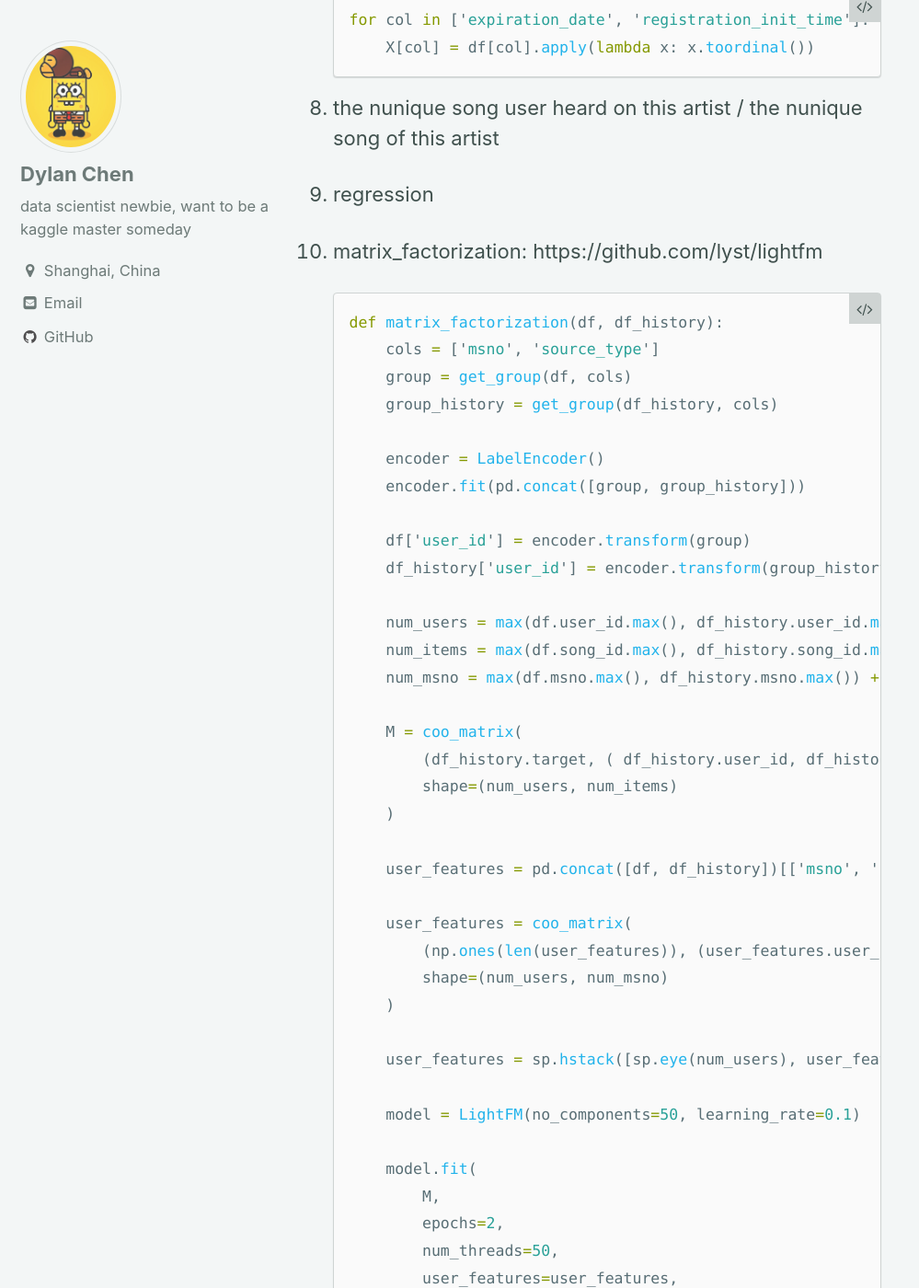
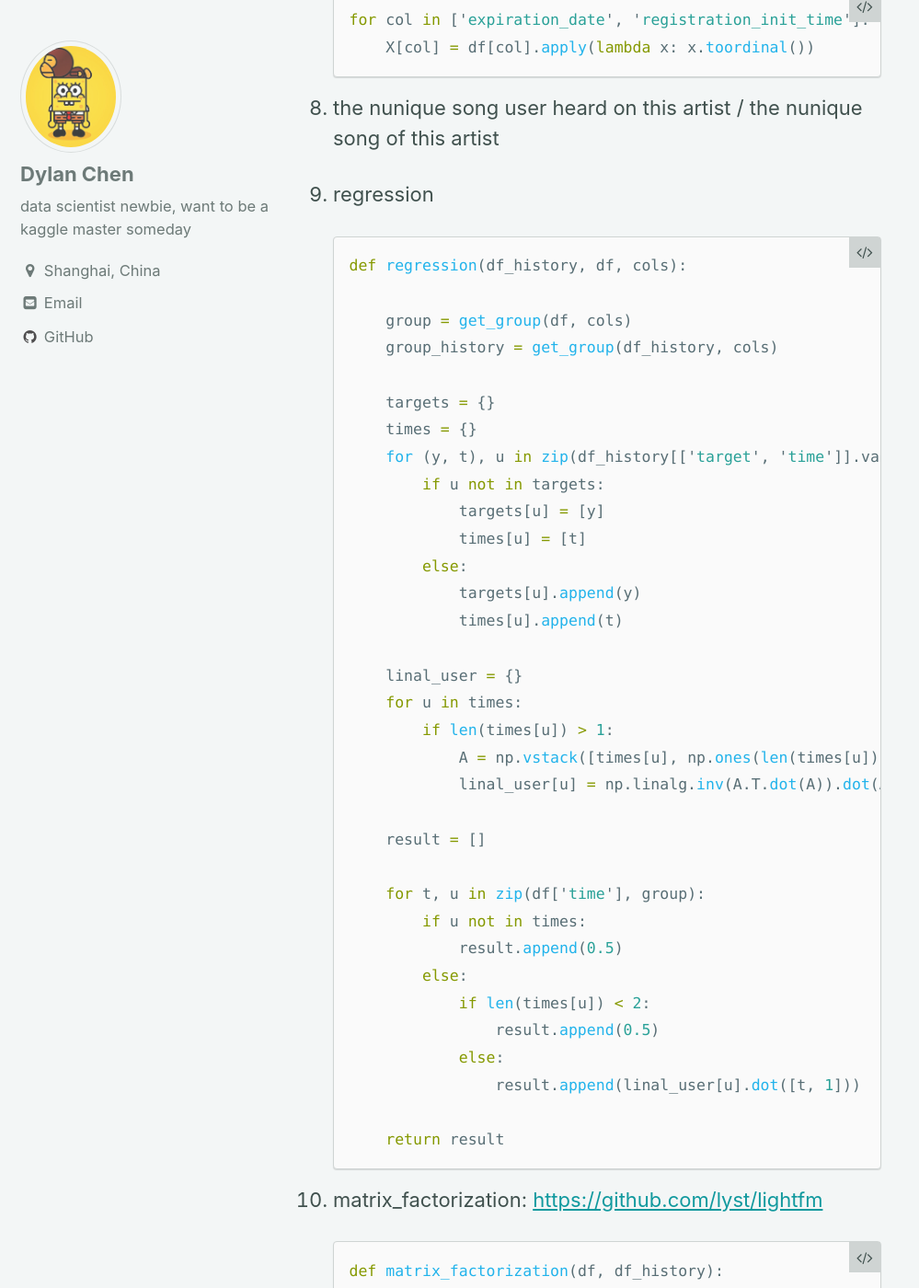
Before and after one commit to dylanchen0114/blog_pages, a Jekyll site: the page built from _posts/2017-01-02-music-recommendations.md, in a window 1280 px wide and 1400 px high, scrolled down 5937 px. Shown: the whole window at 92% size, without its empty margins (0-999 px from the left). Built offline with Jekyll 4.4.1, drawn with Linux system fonts in a browser that asks for light colours; some of the changed text lies outside the part shown.

Commit message:
music-recommendation

````diff
--- a/_posts/2017-01-02-music-recommendations.md
+++ b/_posts/2017-01-02-music-recommendations.md
@@ -121,7 +121,43 @@ categorical_columns = all_data.columns.difference(not_categorical_columns)
 
 9. regression
 
-10. matrix_factorization: https://github.com/lyst/lightfm
+   ```python
+   def regression(df_history, df, cols):
+
+       group = get_group(df, cols)
+       group_history = get_group(df_history, cols)
+
+       targets = {}
+       times = {}
+       for (y, t), u in zip(df_history[['target', 'time']].values, group_history):
+           if u not in targets:
+               targets[u] = [y]
+               times[u] = [t]
+           else:
+               targets[u].append(y)
+               times[u].append(t)
+
+       linal_user = {}
+       for u in times:
+           if len(times[u]) > 1:
+               A = np.vstack([times[u], np.ones(len(times[u]))]).T
+               linal_user[u] = np.linalg.inv(A.T.dot(A)).dot(A.T).dot(targets[u])
+
+       result = []
+
+       for t, u in zip(df['time'], group):
+           if u not in times:
+               result.append(0.5)
+           else:
+               if len(times[u]) < 2:
+                   result.append(0.5)
+               else:
+                   result.append(linal_user[u].dot([t, 1]))
+
+       return result
+   ```
+
+10. matrix_factorization: [https://github.com/lyst/lightfm](https://github.com/lyst/lightfm)
 
     ```python
     def matrix_factorization(df, df_history):
@@ -170,7 +206,7 @@ categorical_columns = all_data.columns.difference(not_categorical_columns)
         return result
     ```
 
-##Modeling
+## Modeling
 
 Blending of xgboost and catboost as following, where "_mf" means with matrix_factorization
 
````
